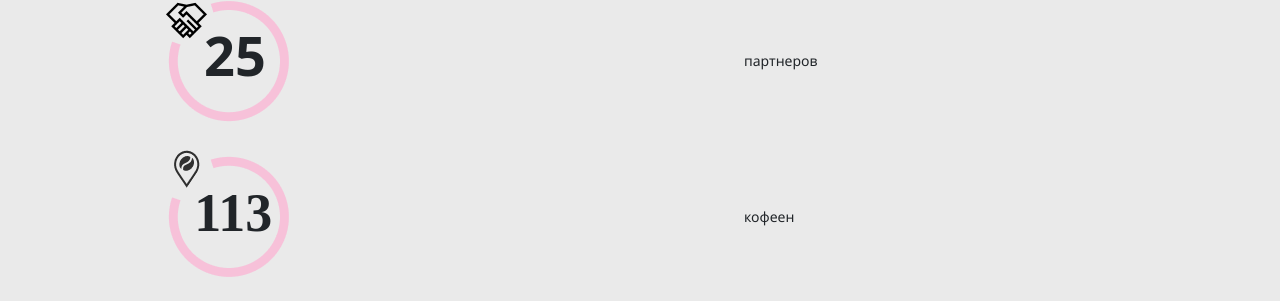
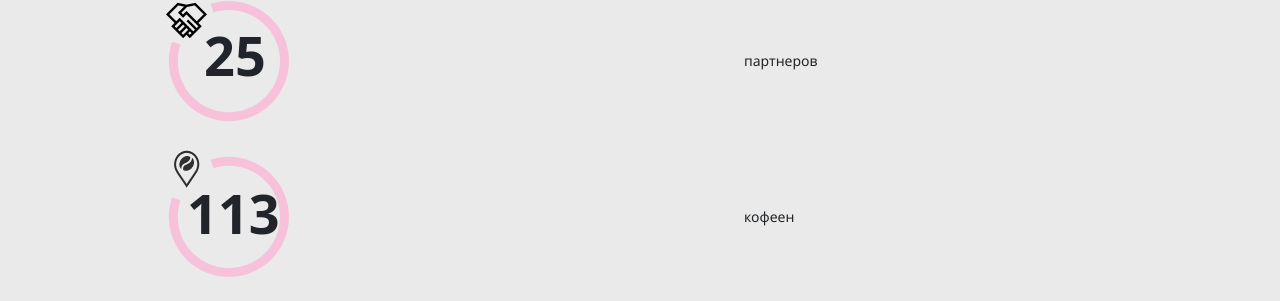
Before and after one commit to AnastasiaEvl/Fcoffe, a React (Create React App) app: page / in a window 1280 px wide. Shown: the part 1415-1716 px from the top of the page. Built offline with nearby package versions, Linux system fonts and the light colour scheme.

Commit message:
counter layput #2

```diff
--- a/src/MainPage/Counter.js
+++ b/src/MainPage/Counter.js
@@ -92,7 +92,7 @@ function Counter() {
               <div
                 ref={countUpRef}
                 style={{
-                  fontFamily: "SF UI Display",
+                  // fontFamily: "SF UI Display",
                   fontStyle: "normal",
                   fontWeight: "bold",
                   fontSize: "54px",
```
